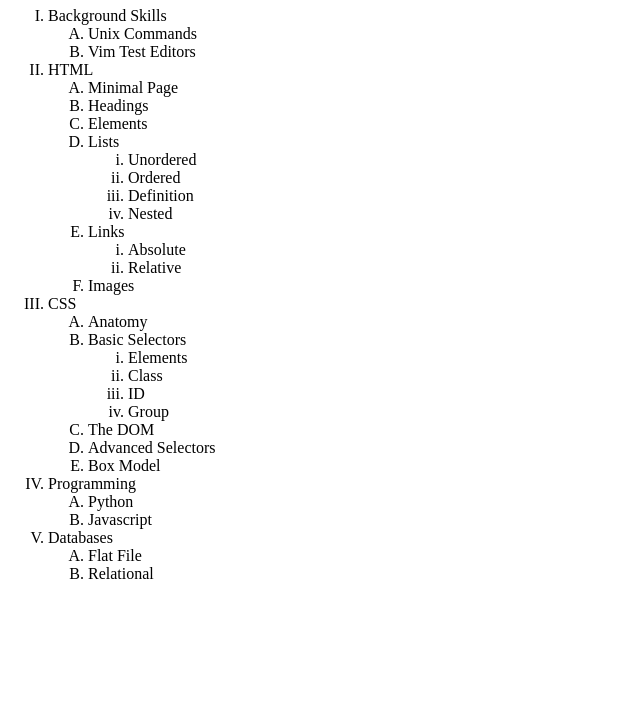
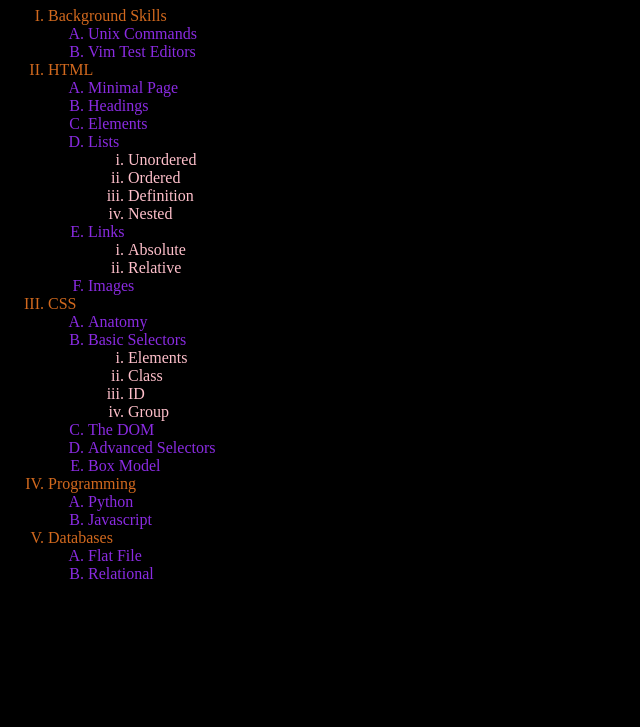
Before and after one commit to kaleshreyas0812/Assignment, a plain HTML site: page Day 3/Nested list.html in a window 1280 px wide. Shown: the part 73-800 px from the top of the page, without its empty margins (0-640 px from the left). Drawn offline with Linux system fonts and the light colour scheme.

Commit message:
use of basic css

```diff
--- a/Day 3/Nested list.html
+++ b/Day 3/Nested list.html
@@ -5,24 +5,26 @@
     <meta charset="UTF-8">
     <meta name="viewport" content="width=device-width, initial-scale=1.0">
     <title>Nested list</title>
+    <style>
+    </style>
 </head>
 
-<body>
-    <h1>Nested List</h1>
-    <ol type="I">
+<body style="background-color: black;">
+    <h1 style="color: aqua;">Nested List</h1>
+    <ol type="I" style="color: chocolate;">
         <li>Background Skills
-            <ol type="A">
+            <ol type="A" style="color: blueviolet;">
                 <li>Unix Commands</li>
                 <li>Vim Test Editors</li>
             </ol>
         </li>
         <li>HTML
-            <ol type="A">
+            <ol type="A" style="color: blueviolet;">
                 <li>Minimal Page</li>
                 <li>Headings</li>
                 <li>Elements</li>
                 <li>Lists
-                    <ol type="i">
+                    <ol type="i" style="color:pink;">
                         <li>Unordered</li>
                         <li>Ordered</li>
                         <li>Definition</li>
@@ -30,7 +32,7 @@
                     </ol>
                 </li>
                 <li>Links
-                    <ol type="i">
+                    <ol type="i" style="color: pink;">
                         <li>Absolute</li>
                         <li>Relative</li>
                     </ol>
@@ -39,10 +41,10 @@
             </ol>
         </li>
         <li>CSS
-            <ol type="A">
+            <ol type="A" style="color: blueviolet;">
                 <li>Anatomy</li>
                 <li>Basic Selectors
-            <ol type="i">
+                    <ol type="i" style="color: pink;">
                         <li>Elements</li>
                         <li>Class</li>
                         <li>ID</li>
@@ -51,16 +53,17 @@
                 </li>
                 <li>The DOM</li>
                 <li>Advanced Selectors</li>
-<li>Box Model</li></ol>
+                <li>Box Model</li>
+            </ol>
         </li>
         <li>Programming
-            <ol type="A">
+            <ol type="A" style="color: blueviolet;">
                 <li>Python</li>
                 <li>Javascript</li>
             </ol>
         </li>
         <li>Databases
-            <ol type="A">
+            <ol type="A" style="color: blueviolet;">
                 <li>Flat File</li>
                 <li>Relational</li>
             </ol>
```
Lines whose indentation alone changed are shown as unchanged.
